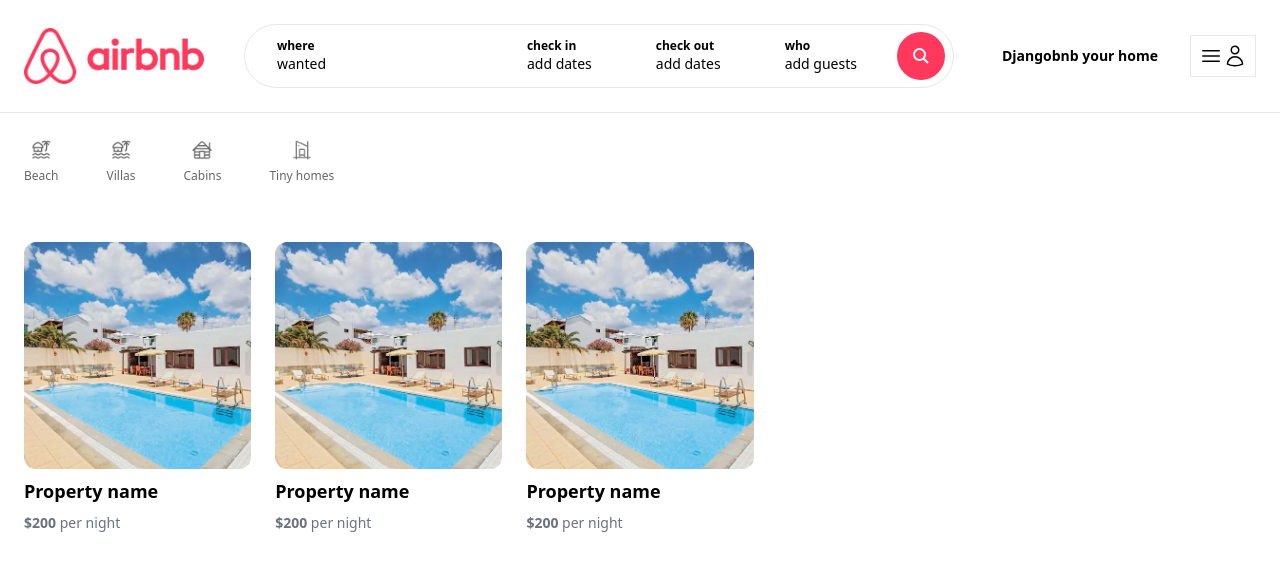
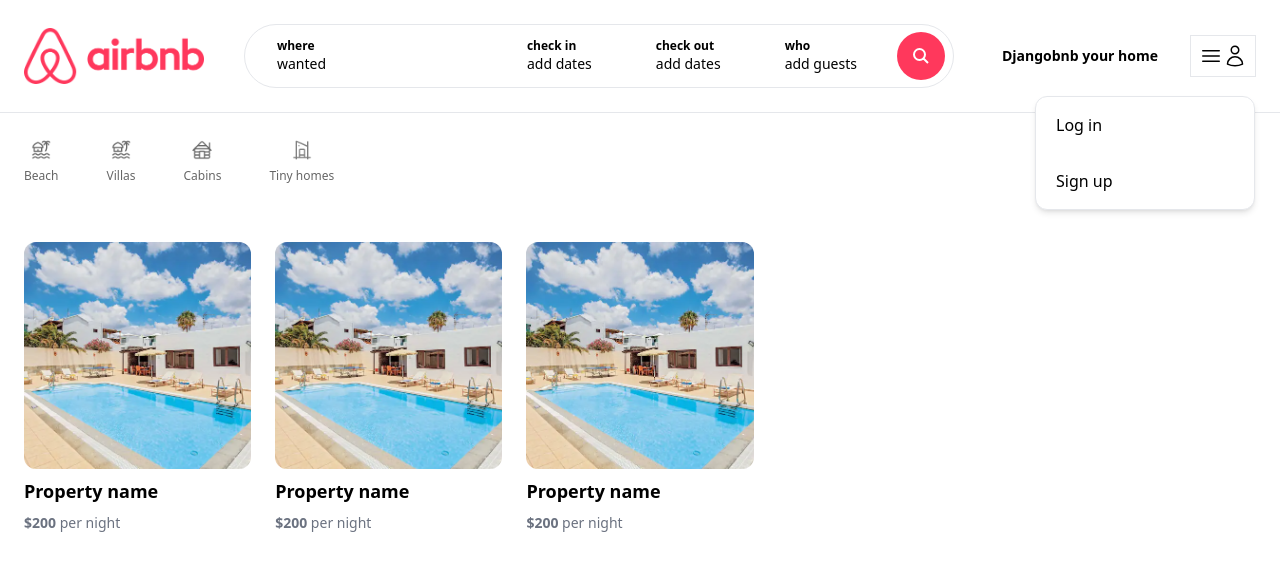
Before and after one commit to divine122/airbnb-clone, a Next.js app in the folder djangobnb/: page / in a window 1280 px wide. Shown: the top 570 px of the page. Built offline with nearby package versions, Linux system fonts and the light colour scheme.

Commit message:
User menu popup done

```diff
--- /dev/null
+++ b/djangobnb/app/components/navbar/MenuLink.tsx
@@ -0,0 +1,22 @@
+'use client';
+
+interface MenuLinkProps{
+    label:string;
+    onClick: () => void;
+}
+
+const MenuLink: React.FC<MenuLinkProps> = ({
+    label,
+    onClick
+}) => {
+    return (
+       <div
+           onClick={onClick}
+           className="px-5 py-4 hover:bg-gray-100 transition cursor-pointer"
+        >
+          {label}
+       </div>
+    )
+}
+
+export default MenuLink;
--- a/djangobnb/app/components/navbar/UserNav.tsx
+++ b/djangobnb/app/components/navbar/UserNav.tsx
@@ -1,4 +1,11 @@
+'use client';
+
+import { useState } from "react";
+import MenuLink from "./MenuLink";
 const UserNav = () => {
+    const[isOpen, setisOpen] = useState(true)
+
+
     return (
         <div className="p-2 relative inline-block border rounded=full">
             <button className="flex items-center">
@@ -12,6 +19,21 @@
 
 
             </button>
+
+            {isOpen && (
+                <div className="w-[220px] absolute top-[60px] right-0 bg-white border rounded-xl shadow-md flex flex-col cursor-pointer">
+                    <MenuLink
+                        label="Log in"
+                        onClick={() => console.log('Clicked button')}
+                    />
+
+
+                    <MenuLink
+                        label="Sign up"
+                        onClick={() => console.log('Clicked button')}
+                    />
+                </div>
+            )}
         </div>
     )
 }
```
